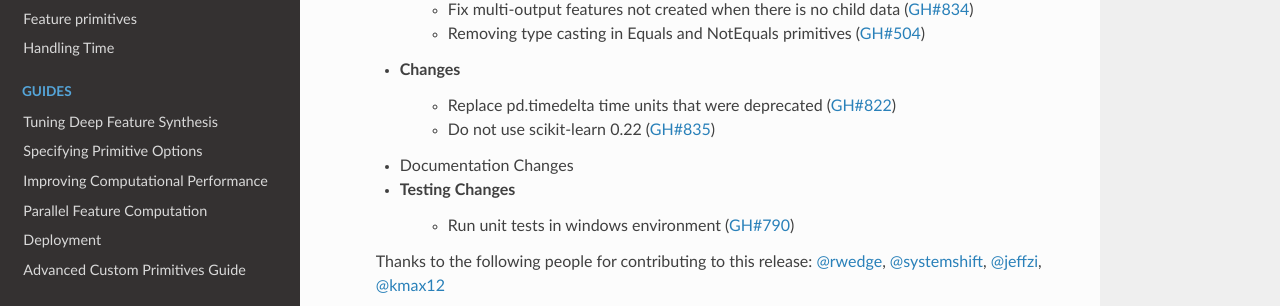
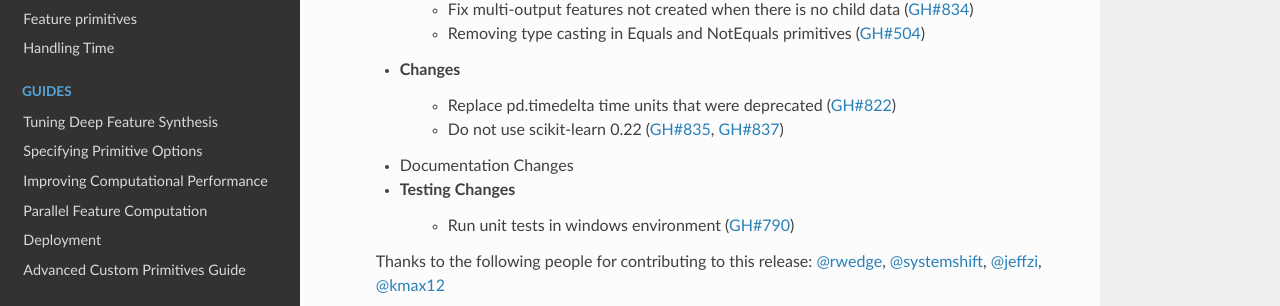
Before and after one commit to alteryx/featuretools, a Sphinx documentation site: the page built from docs/source/changelog.rst, in a window 1280 px wide and 900 px high. Shown: the part 277-583 px from the top of the window. Built offline with Sphinx 7.4.7 and the Read the Docs theme 2.0.0, drawn with Linux system fonts in a browser that asks for light colours; pages that are not in the unit, such as notebooks, are missing from menus; the version number is read from the project's files by our own code.

Commit message:
Remove scipy restriction (#837)
* Remove scipy restriction

* update changelog

```diff
--- a/docs/source/changelog.rst
+++ b/docs/source/changelog.rst
@@ -10,7 +10,7 @@
         * Removing type casting in Equals and NotEquals primitives (:pr:`504`)
     * Changes
         * Replace pd.timedelta time units that were deprecated (:pr:`822`)
-        * Do not use scikit-learn 0.22 (:pr:`835`)
+        * Do not use scikit-learn 0.22 (:pr:`835`, :pr:`837`)
     * Documentation Changes
     * Testing Changes
         * Run unit tests in windows environment (:pr:`790`)
--- a/requirements.txt
+++ b/requirements.txt
@@ -1,4 +1,4 @@
-scipy>=0.13.3,!=1.4.0
+scipy>=0.13.3
 numpy>=1.13.3
 pandas>=0.24.1
 tqdm>=4.32.0
```
